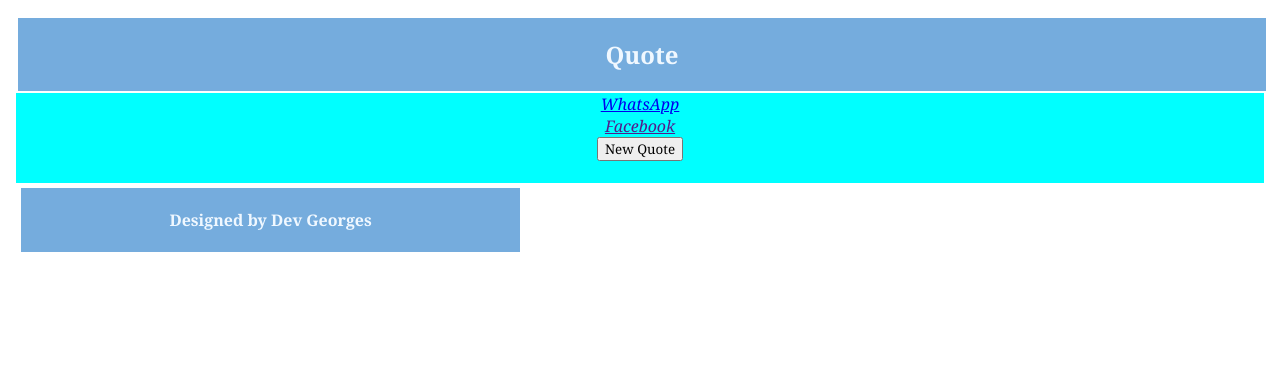
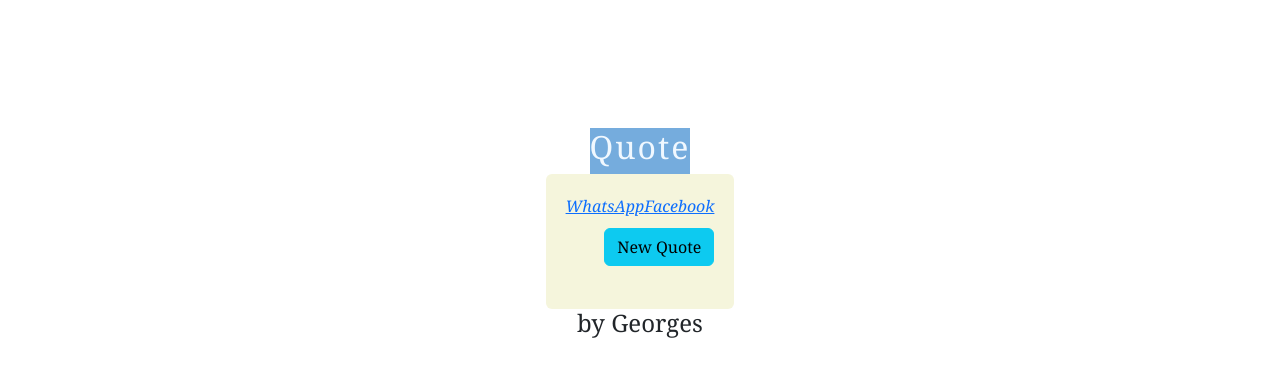
Before and after one commit to georgesroberto/Random-Quote-Generator, a plain HTML site: page index.html in a window 1280 px wide. Drawn offline with nearby package versions, Linux system fonts and the light colour scheme; no server answers.

Commit message:
Almost Done

```diff
--- a/index.html
+++ b/index.html
@@ -5,26 +5,27 @@
     <meta name="viewport" content="width=device-width, initial-scale=1.0">
     <link rel="stylesheet" href="style.css">
     <script src="quote.js"></script>
-    <link href="https://cdn.jsdelivr.net/npm/bootstrap@5.3.1/dist/css/bootstrap.min.css" /><!--Bootstrap cdn-->
+    <link href="https://cdn.jsdelivr.net/npm/bootstrap@5.3.1/dist/css/bootstrap.min.css" rel="stylesheet" integrity="sha384-4bw+/aepP/YC94hEpVNVgiZdgIC5+VKNBQNGCHeKRQN+PtmoHDEXuppvnDJzQIu9" crossorigin="anonymous"><!--Bootstrap cdn-->
     <script src="https://cdnjs.cloudflare.com/ajax/libs/sass.js/0.9.2/sass.js"></script><!--SASS CDN-->
     <script src="https://code.jquery.com/jquery-3.6.0.min.js"></script><!--JQUERY CDN-->
     <title>Random Quote Generator</title>
 </head>
-<body>
+<body class="container-fluid">
     <header id="header">
         <h2>Quote</h2>
     </header>
     <div id="main">
         <div id="quote-box" class="quote-box">
-
-            <a href="twitter.com/intent/tweet" target="_top" id="tweet-quote"><i>WhatsApp</i></a>
-            <a href=""><i>Facebook</i></a>
+            <div class="socials">
+                <a href="twitter.com/intent/tweet" target="_top" id="tweet-quote"><i>WhatsApp</i></a>
+                <a href=""><i>Facebook</i></a>
+            </div>
             <button id="fetchQuotesBtn" class="btn btn-info "important>New Quote</button>
         <br>
         </div>
     </div>
     <footer>
-        <h4>Designed by Dev Georges</h4>
+        <h4>by Georges</h4>
     </footer>
 </body>
 </html>
--- a/quote.js
+++ b/quote.js
@@ -1,12 +1,14 @@
 document.addEventListener('DOMContentLoaded', () => {
+
     const main = document.getElementById("main"); // Get the element with id="main" (quote container)
-    const fetchQuotesBtn = document.getElementById("fetchQuotesBtn"); // Get the "Fetch Quotes" button
 
     // Attach event listener to the "Fetch Quotes" button
 
     document.getElementById("fetchQuotesBtn").addEventListener("click", () => {
-        console.log("Button clicked!"); // Check if the button click event is being triggered
+        // Call the function to fetch new quotes when the button is clicked
+        getQuotes(APIURL, API_KEY);
     });
+
 
 
 
--- a/style.css
+++ b/style.css
@@ -6,24 +6,18 @@
 body{
     display: flex;
     flex-direction: column;
-    padding: 0.5rem;
-
+    flex-wrap: wrap;
+    align-items: center;
+    justify-content: center;
+    padding: 8rem;
 }
 
-header, footer{
-    text-align: center;
+header{
     background-color: rgb(117, 172, 221);
     color: aliceblue;
     font-weight: bolder;
-    width: 100%;
-    margin: 2px;
-}
-
-
-footer {
-    width: 40%;
-    margin: 5px;
-    align-items: center;
+    letter-spacing: 2px;
+    width: unset;
 }
 
 .quote-box{
@@ -32,6 +26,18 @@ footer {
     flex-wrap: wrap;
     justify-content: center;
     align-items: center;
-    background-color: aqua;
+    background-color: beige;
+    border-radius: 6px;
+    padding: 1.2rem;
+}
 
+.socials {
+    display: flex;
+    align-self: flex-start;
 }
+
+/* Style for the button */
+#fetchQuotesBtn {
+    margin-top: 10px;
+    align-self: flex-end;
+}
```
